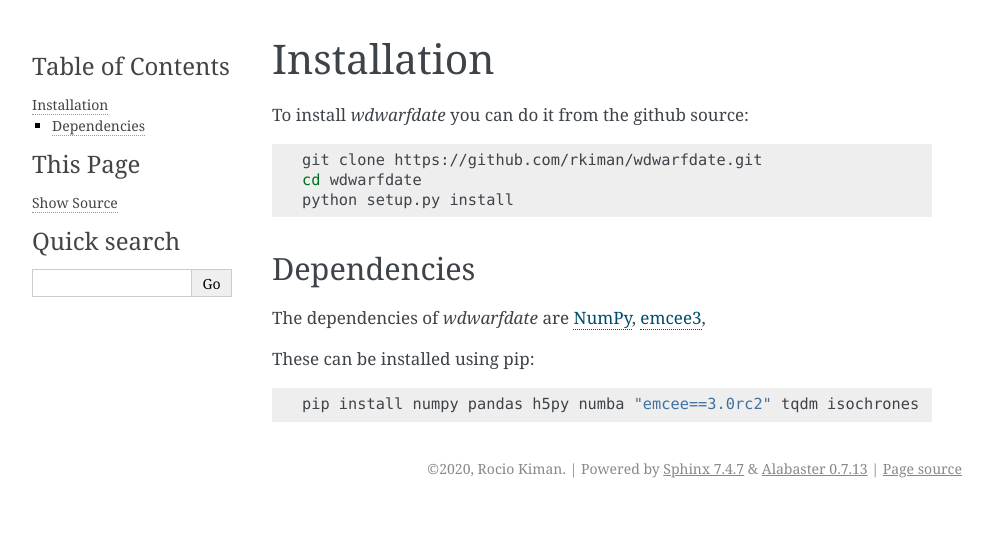
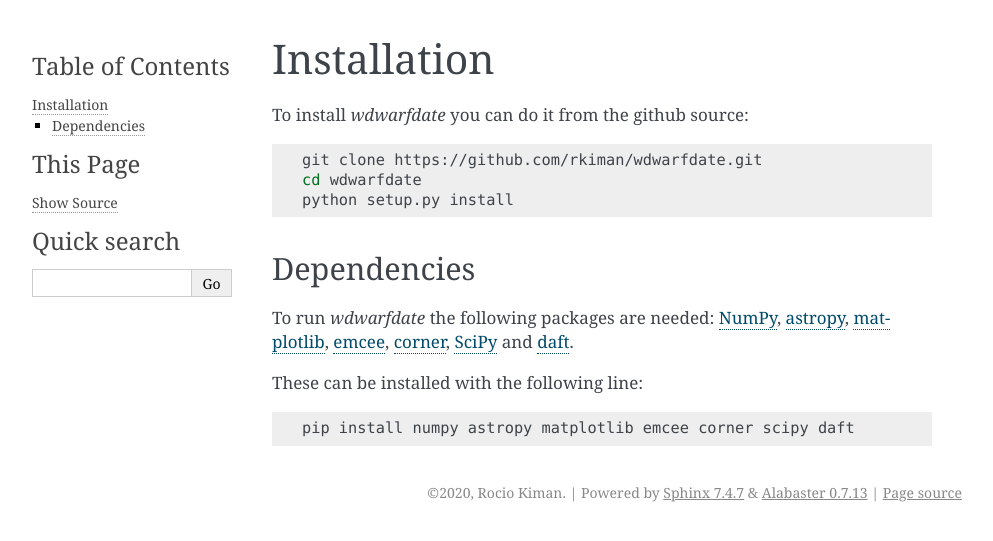
Before and after one commit to rkiman/wdwarfdate, a Sphinx documentation site: the page built from docs/source/user/install.rst, in a window 1280 px wide. Shown: the top 541 px of the page, without its empty margins (148-1141 px from the left). Built offline with Sphinx 7.4.7, drawn with Linux system fonts in a browser that asks for light colours; pages that are not in the unit, such as notebooks, are missing from menus.

Commit message:
Extended basic usage

```diff
--- a/docs/source/user/install.rst
+++ b/docs/source/user/install.rst
@@ -13,12 +13,17 @@ To install *wdwarfdate* you can do it from the github source:
 Dependencies
 ------------
 
-The dependencies of *wdwarfdate* are
+To run *wdwarfdate* the following packages are needed:
 `NumPy <http://www.numpy.org/>`_,
-`emcee3 <https://emcee.readthedocs.io/en/latest/>`_,
+`astropy <https://www.astropy.org/>`_,
+`matplotlib <https://matplotlib.org/>`_,
+`emcee <https://emcee.readthedocs.io/en/latest/>`_,
+`corner <https://corner.readthedocs.io/en/latest/>`_,
+`SciPy <https://www.scipy.org/>`_ and
+`daft <https://pypi.org/project/daft/>`_.
 
-These can be installed using pip:
+These can be installed with the following line:
 
 .. code-block:: bash
 
-    pip install numpy pandas h5py numba "emcee==3.0rc2" tqdm isochrones
+    pip install numpy astropy matplotlib emcee corner scipy daft
```
Also changed, not shown: docs/source/index.rst (+64 -23 lines).
